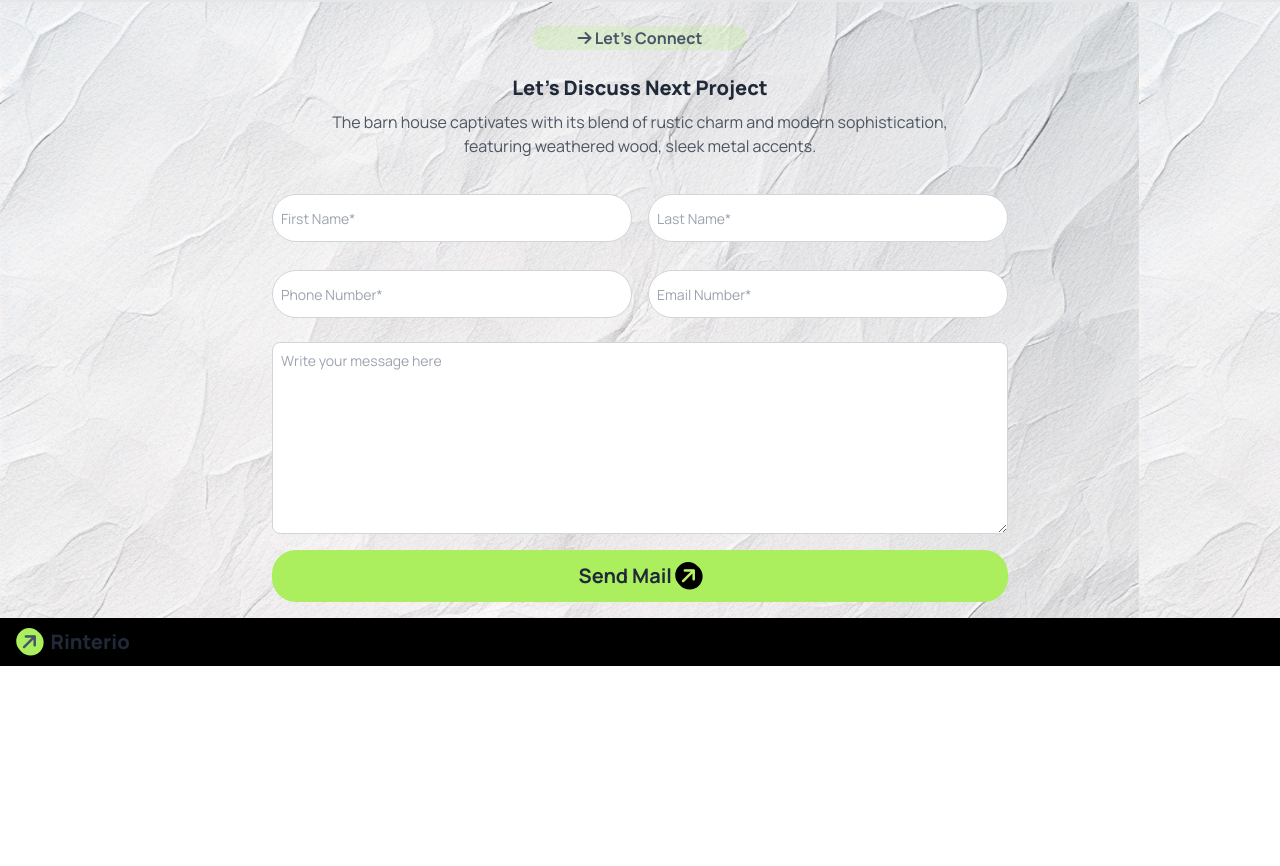
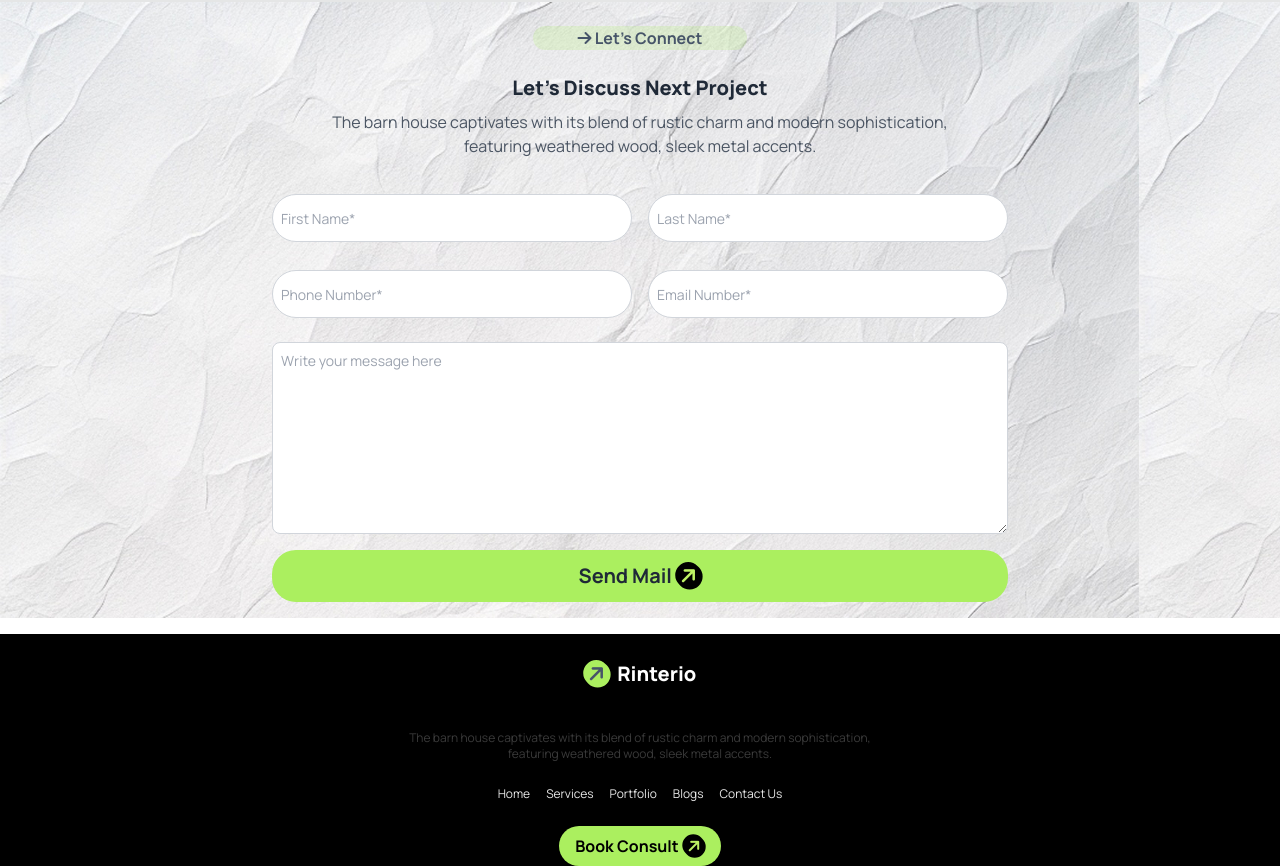
Before and after one commit to mominweb/third-ass, a plain HTML site: page index.html in a window 1280 px wide. Shown: the part 2549-3415 px from the top of the page. Before the commit the page ends 3215 px from the top, so only its background shows below. Drawn offline with nearby package versions, Linux system fonts and the light colour scheme.

Commit message:
fifth commit

```diff
--- a/index.html
+++ b/index.html
@@ -27,6 +27,8 @@
           clifford: '#da373d',
           'custom-rgba': 'rgba(171, 239, 95, 0.2)',
           'customgreen-rgba': 'rgba(171, 239, 95, 1)',
+          'text-colour':'rgba(115, 115, 115, 0.5)',
+          'text-colourhome':'rgba(233, 233, 233, 1)'
 
 
         }
@@ -366,12 +368,30 @@
 
 
  <!-- footer -->
- <footer class="bg-black">
-</div>
+ <footer class="bg-black  " >
+<div class="text-white flex justify-center mt-4	p-4">
 <a class="btn btn-ghost text-xl font-extrabold"> <i class="fa-solid fa-arrow-right inline-block transform -rotate-45 bg-[rgba(171,239,95,1)] rounded-full p-1 text-slate-600 "></i>
    Rinterio</a>
+
+</div>
+<div class="text-text-colour flex justify-center text-center text-xs mt-4" >
+  <p >The barn house captivates with its blend of rustic charm and modern sophistication, <br>
+    featuring weathered wood, sleek metal accents.</p>
+</div>
+<div class="  flex flex-col md:flex-row gap-4 justify-center items-center text-center
+text-text-colourhome text-xs mt-6">
+  <p>Home</p>
+  <p>Services</p>
+  <p>Portfolio</p>
+  <p>Blogs</p>
+  <p>Contact Us</p>
 </div>
 
+
+                  <button class=" bg-customgreen-rgba rounded-full flex  justify-center   mx-auto py-2 px-4
+                  mt-6 font-bold text-black ">Book Consult  <i class="fa-solid fa-arrow-right inline-block
+                  transform -rotate-45 bg-black
+                   rounded-full ml-1 p-1 text-lime-300"></i></button>
 
 </footer>
 
```
